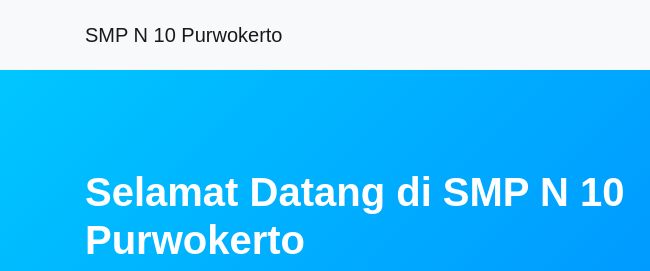
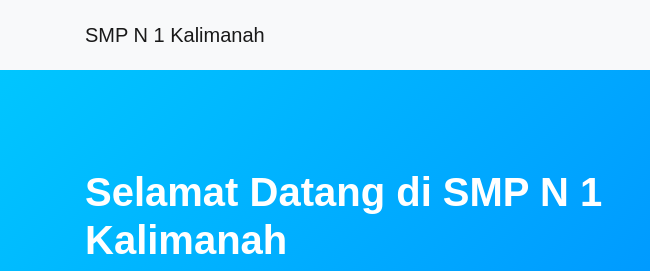
Before and after one commit to ganangdsa/ganang-utswebprograming, a plain HTML site: page index.html in a window 1280 px wide. Shown: the top 271 px of the page, 0-650 px from the left. Drawn offline with nearby package versions, Linux system fonts and the light colour scheme.

Commit message:
Update index.html dari web
update dari web

```diff
--- a/index.html
+++ b/index.html
@@ -4,7 +4,7 @@
 <head>
     <meta charset="UTF-8">
     <meta name="viewport" content="width=device-width, initial-scale=1.0">
-    <title>SMP N 10 Purwokerto</title>
+    <title>SMP N 1 Kalimanah</title>
     <link rel="stylesheet" href="https://stackpath.bootstrapcdn.com/bootstrap/4.5.2/css/bootstrap.min.css">
     <link rel="stylesheet" href="styles.css">
 </head>
@@ -14,7 +14,7 @@
     <!-- Navigation Section -->
     <nav class="navbar navbar-expand-lg navbar-light bg-light">
         <div class="container">
-            <a class="navbar-brand" href="#">SMP N 10 Purwokerto</a>
+            <a class="navbar-brand" href="#">SMP N 1 Kalimanah</a>
             <button class="navbar-toggler" type="button" data-toggle="collapse" data-target="#navbarNav"
                 aria-controls="navbarNav" aria-expanded="false" aria-label="Toggle navigation">
                 <span class="navbar-toggler-icon"></span>
@@ -38,7 +38,7 @@
             <div class="row">
                 <!-- Left Content -->
                 <div class="col-md-6 pt-5">
-                    <h1 class="hero-title">Selamat Datang di SMP N 10 Purwokerto</h1>
+                    <h1 class="hero-title">Selamat Datang di SMP N 1 Kalimanah</h1>
                     <p class="hero-subtitle">Sekolah dengan prestasi dan fasilitas terbaik untuk pendidikan masa depan
                         Anda.</p>
                     <div class="search-bar d-flex mt-3">
```
